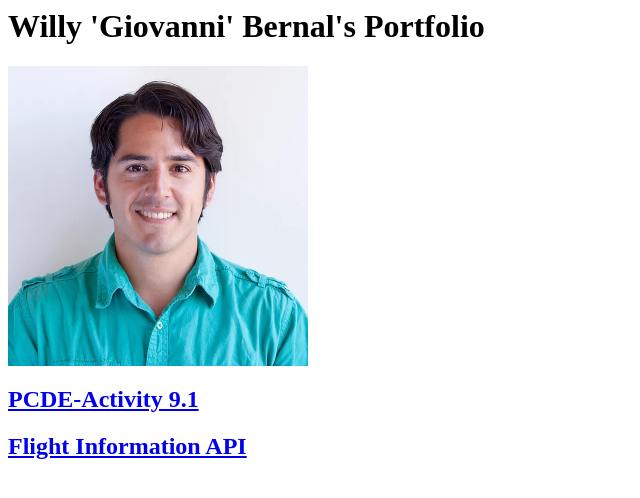
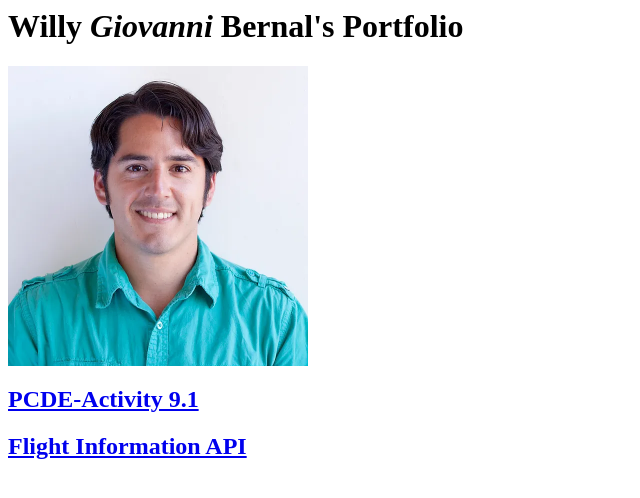
Before and after one commit to willybernal/willybernal.github.io, a plain HTML site: page index.html in a window 1280 px wide. Shown: the whole page, without its empty margins (0-640 px from the left). Drawn offline with Linux system fonts and the light colour scheme.

Commit message:
Update index.html

```diff
--- a/index.html
+++ b/index.html
@@ -1,5 +1,5 @@
 <html>
-  <h1>Willy 'Giovanni' Bernal's Portfolio</h1>
+  <h1>Willy <i>Giovanni</i> Bernal's Portfolio</h1>
   <img src="./giova1.png" width=300 />
 
   <a href="https://willybernal.github.io/PCDE-Activity-9.1"><h2>PCDE-Activity 9.1</h2></a>
```
